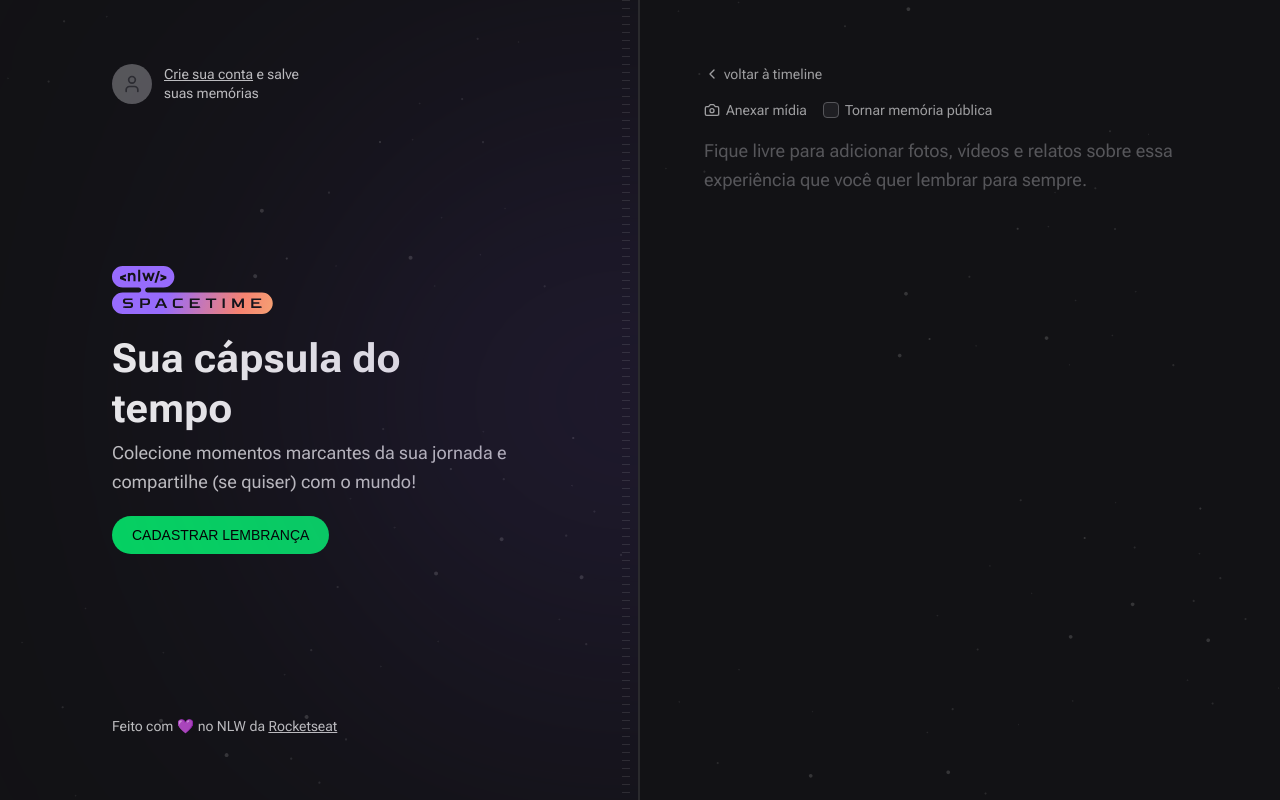
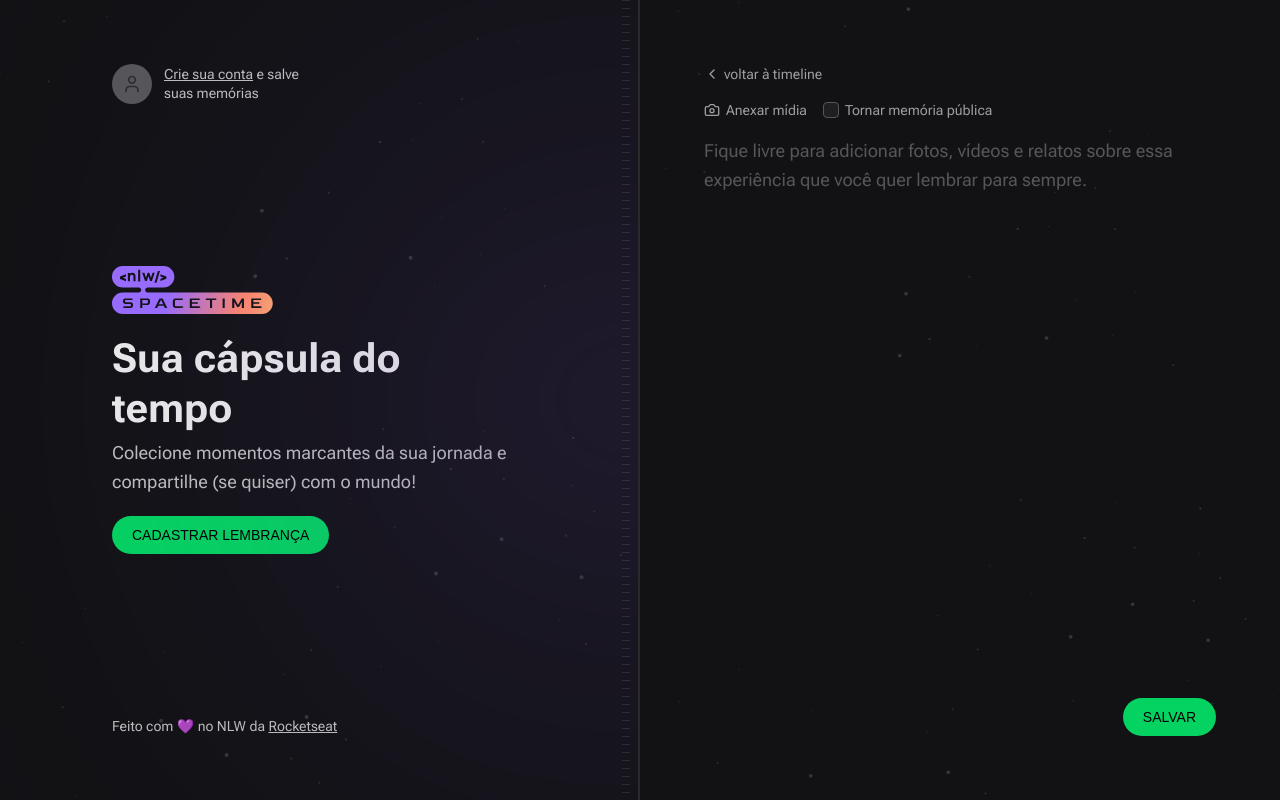
Before and after one commit to Luan-Costa-2l/NLW-Spacetime, a Next.js app in the folder web/: page /memories/new in a window 1280 px wide. Built offline with nearby package versions, Linux system fonts and the light colour scheme; no server answers; a web font is replaced by a local one.

Commit message:
feat(web): new memory functionality

```diff
--- a/web/src/app/memories/new/page.tsx
+++ b/web/src/app/memories/new/page.tsx
@@ -1,6 +1,5 @@
-'use client'
-import { MidiaPicker } from '@/components/MidiaPicker'
-import { Camera, ChevronLeft } from 'lucide-react'
+import { NewMemoryForm } from '@/components/NewMemoryForm'
+import { ChevronLeft } from 'lucide-react'
 import Link from 'next/link'
 
 export default function NewMemory() {
@@ -13,40 +12,7 @@
         <ChevronLeft className="h-4 w-4" />
         voltar à timeline
       </Link>
-      <form className="flex flex-1 flex-col gap-2">
-        <div className="flex items-center gap-4">
-          <label
-            htmlFor="midia"
-            className="flex cursor-pointer items-center gap-1.5 text-sm text-gray-200 hover:text-gray-100"
-          >
-            <Camera className="h-4 w-4" />
-            Anexar mídia
-          </label>
-
-          <label
-            htmlFor="isPublic"
-            className="flex cursor-pointer items-center gap-1.5 text-sm text-gray-200 hover:text-gray-100"
-          >
-            <input
-              type="checkbox"
-              name="isPublic"
-              id="isPublic"
-              value="true"
-              className="h-4 w-4 rounded border-gray-400 bg-gray-700 text-purple-500"
-            />
-            Tornar memória pública
-          </label>
-        </div>
-
-        <MidiaPicker />
-
-        <textarea
-          name="content"
-          spellCheck={false}
-          placeholder="Fique livre para adicionar fotos, vídeos e relatos sobre essa experiência que você quer lembrar para sempre."
-          className="w-full flex-1 resize-none rounded border-0 bg-transparent p-0 text-lg leading-relaxed text-gray-100 placeholder:text-gray-400 focus:ring-0"
-        />
-      </form>
+      <NewMemoryForm />
     </div>
   )
 }
--- a/web/src/components/MidiaPicker.tsx
+++ b/web/src/components/MidiaPicker.tsx
@@ -21,7 +21,7 @@
     <>
       <input
         type="file"
-        name="midia"
+        name="coverUrl"
         id="midia"
         accept="image/*"
         className="invisible h-0 w-0"
--- /dev/null
+++ b/web/src/components/NewMemoryForm.tsx
@@ -0,0 +1,92 @@
+'use client'
+
+import { Camera } from 'lucide-react'
+import { MidiaPicker } from './MidiaPicker'
+import { FormEvent } from 'react'
+import { api } from '@/lib/api'
+import Cookie from 'js-cookie'
+import { useRouter } from 'next/navigation'
+
+export function NewMemoryForm() {
+  const router = useRouter()
+
+  async function handleCreateMemory(event: FormEvent<HTMLFormElement>) {
+    event.preventDefault()
+
+    const formData = new FormData(event.currentTarget)
+
+    const fileToUpload = formData.get('coverUrl')
+
+    let coverUrl = ''
+
+    if (fileToUpload) {
+      const uploadFormData = new FormData()
+      uploadFormData.set('file', fileToUpload)
+
+      const uploadResponse = await api.post('/upload', uploadFormData)
+
+      coverUrl = uploadResponse.data.fileUrl
+    }
+
+    const token = Cookie.get('token')
+
+    await api.post(
+      '/memories',
+      {
+        coverUrl,
+        content: formData.get('content'),
+        isPublic: formData.get('isPublic'),
+      },
+      {
+        headers: {
+          Authorization: `Bearer ${token}`,
+        },
+      },
+    )
+
+    router.push('/')
+  }
+
+  return (
+    <form className="flex flex-1 flex-col gap-2" onSubmit={handleCreateMemory}>
+      <div className="flex items-center gap-4">
+        <label
+          htmlFor="midia"
+          className="flex cursor-pointer items-center gap-1.5 text-sm text-gray-200 hover:text-gray-100"
+        >
+          <Camera className="h-4 w-4" />
+          Anexar mídia
+        </label>
+
+        <label
+          htmlFor="isPublic"
+          className="flex cursor-pointer items-center gap-1.5 text-sm text-gray-200 hover:text-gray-100"
+        >
+          <input
+            type="checkbox"
+            name="isPublic"
+            id="isPublic"
+            value="true"
+            className="h-4 w-4 rounded border-gray-400 bg-gray-700 text-purple-500"
+          />
+          Tornar memória pública
+        </label>
+      </div>
+
+      <MidiaPicker />
+
+      <textarea
+        name="content"
+        spellCheck={false}
+        placeholder="Fique livre para adicionar fotos, vídeos e relatos sobre essa experiência que você quer lembrar para sempre."
+        className="w-full flex-1 resize-none rounded border-0 bg-transparent p-0 text-lg leading-relaxed text-gray-100 placeholder:text-gray-400 focus:ring-0"
+      />
+      <button
+        className="inline-block self-end rounded-full bg-green-500 px-5 py-3 font-alt text-sm uppercase leading-none text-black"
+        type="submit"
+      >
+        Salvar
+      </button>
+    </form>
+  )
+}
```
Also changed, not shown: 3 other files (tests, documents, lock files or other folders).
